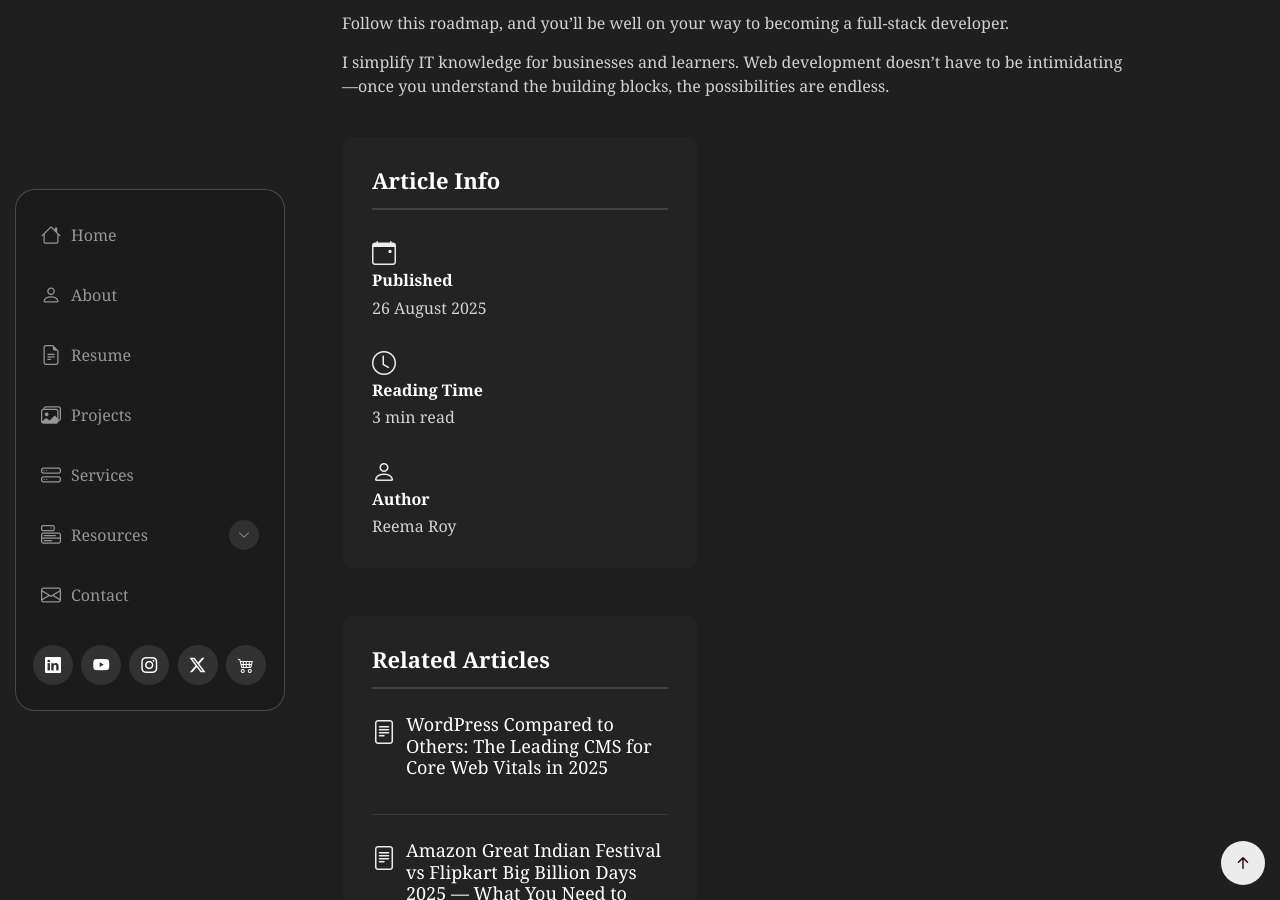
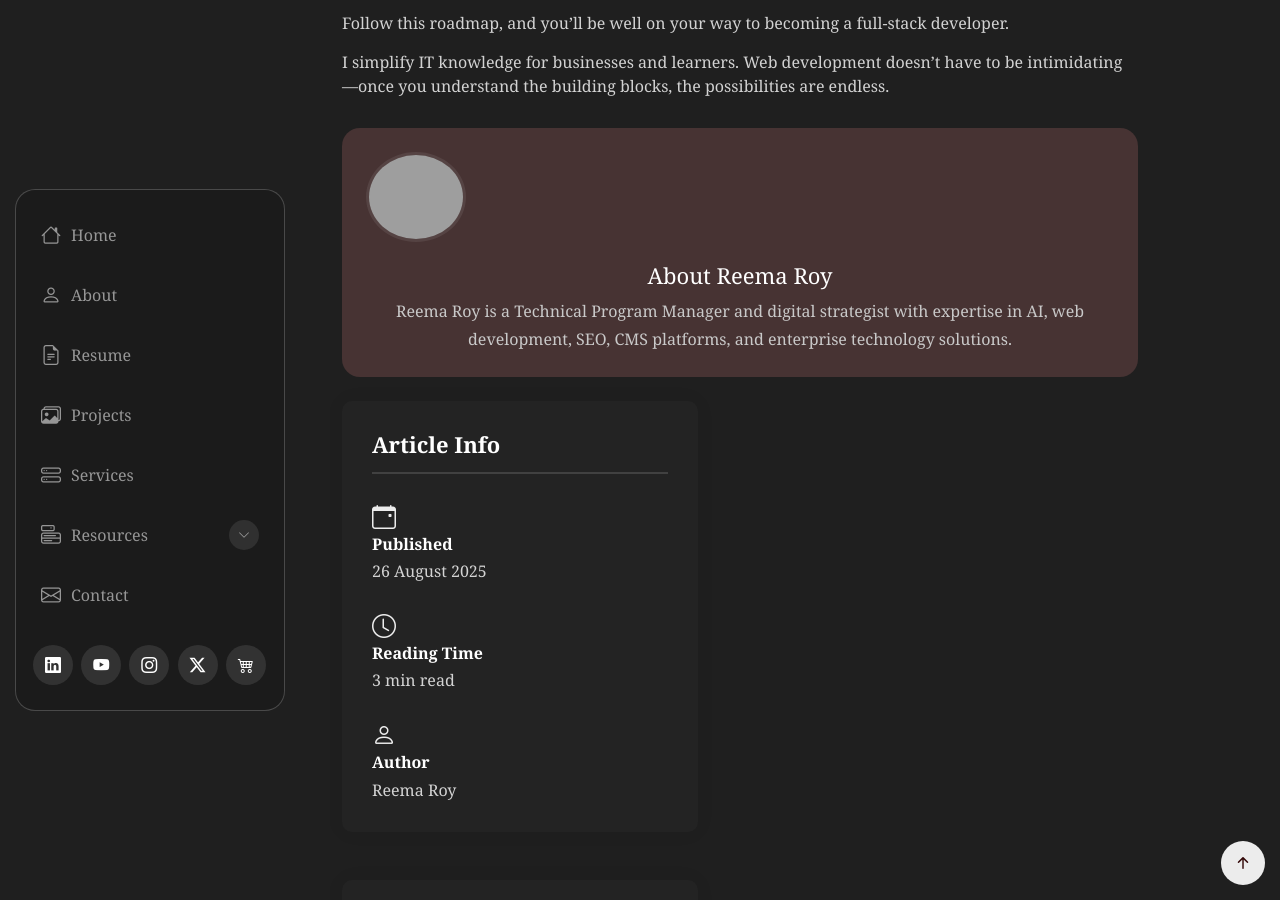
Before and after one commit to iamreemaroy/Reema-Roy, a Jekyll site: the page built from blog/_posts/2025-08-26-web-development-made-simple.md, in a window 1280 px wide and 900 px high, scrolled down 1967 px. Built offline with Jekyll 4.4.1, drawn with Linux system fonts in a browser that asks for light colours; grey boxes are pictures that could not be loaded.

Commit message:
Update post.html

```diff
--- a/_layouts/post.html
+++ b/_layouts/post.html
@@ -32,6 +32,15 @@ layout: default
             </div>
           </div> {% endif %} <div class="content mt-5">
             {{ content }}
+          </div>
+          <div class="author-box">
+            <img src="/assets/img/profile/profile-2.webp" alt="Reema Roy">
+            <div>
+              <h3>About Reema Roy</h3>
+              <p>
+                Reema Roy is a Technical Program Manager and digital strategist with expertise in AI, web development, SEO, CMS platforms, and enterprise technology solutions.
+              </p>
+            </div>
           </div>
         </div>
         <!-- SIDEBAR -->
```
